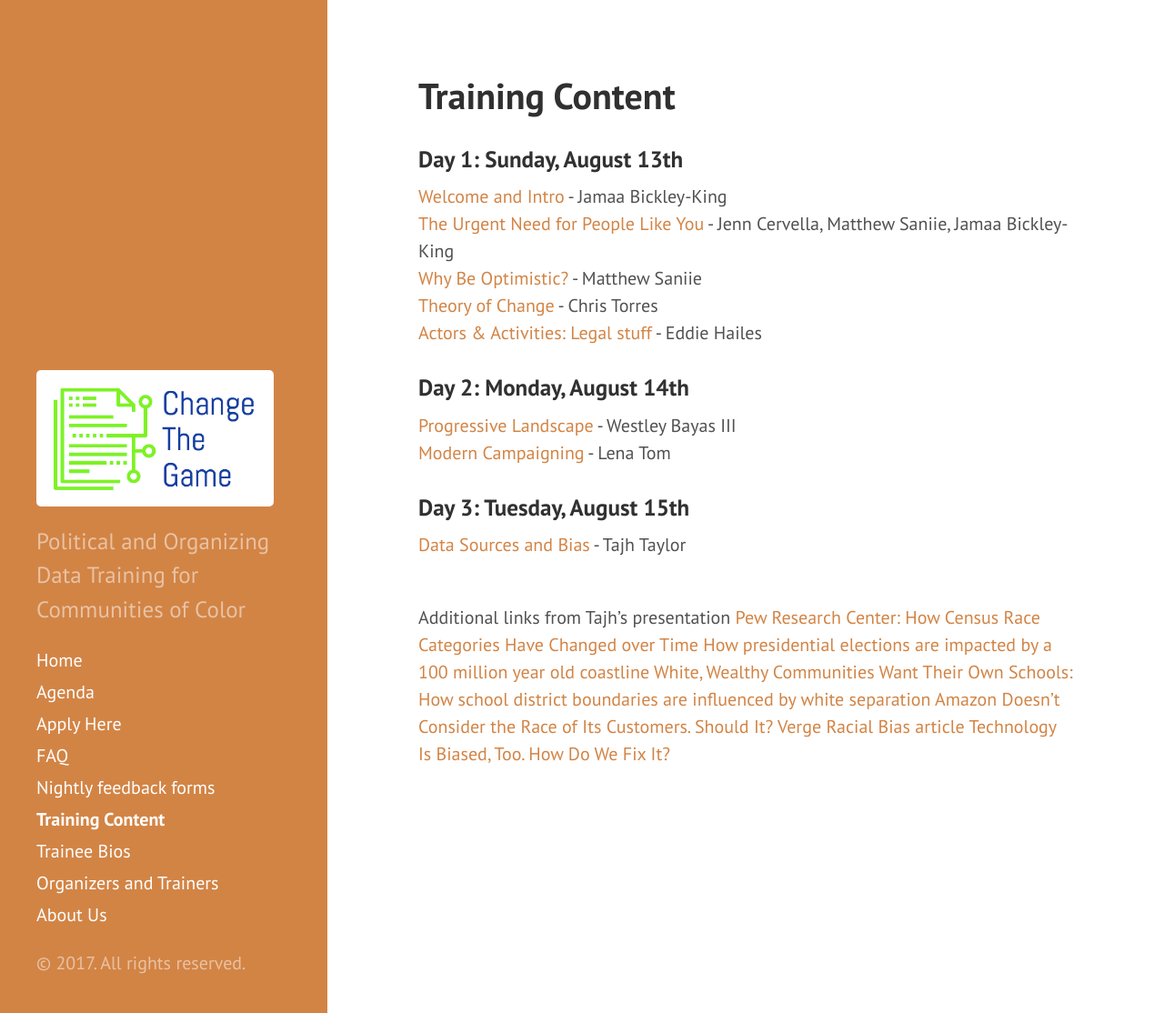
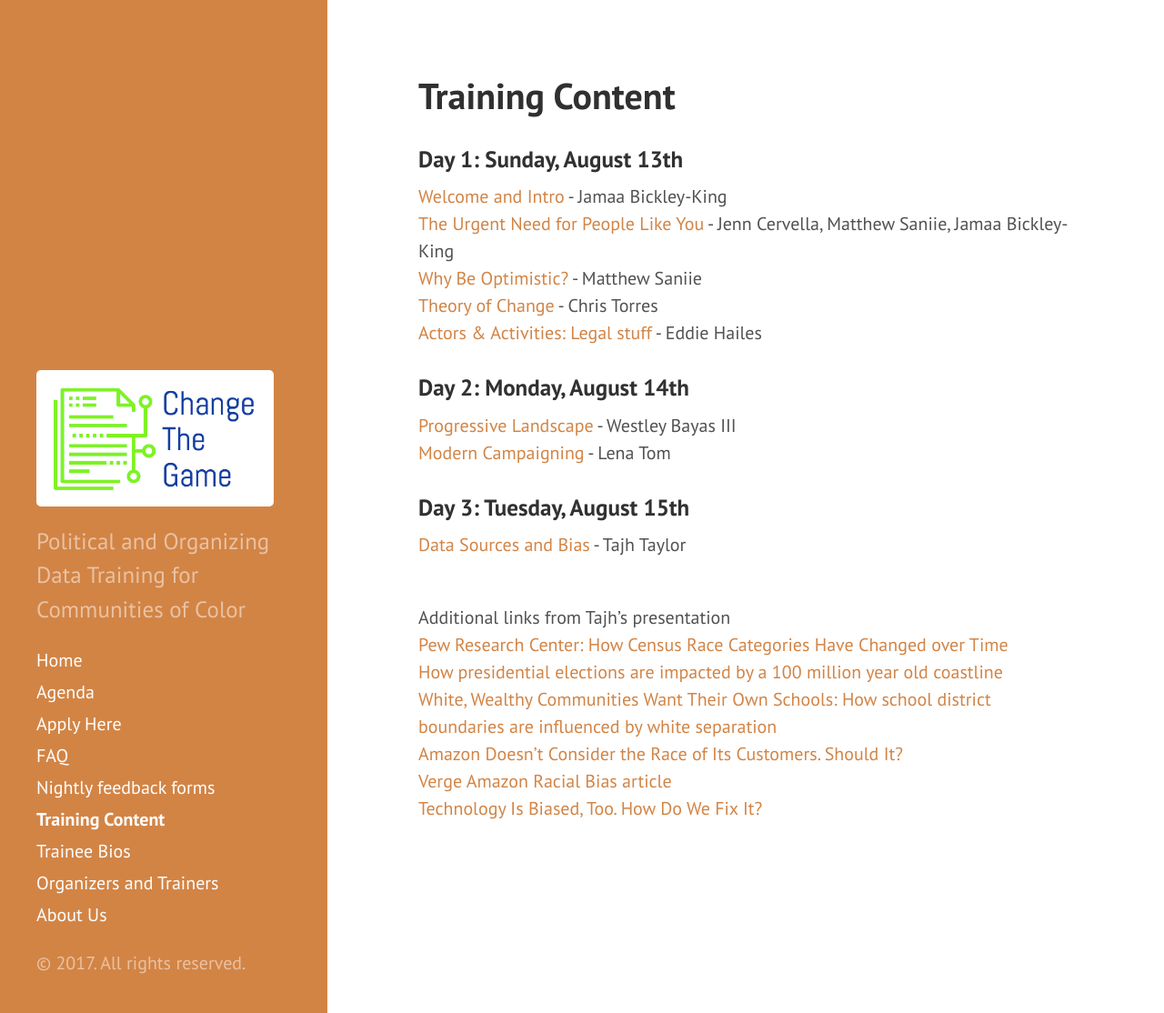
Before and after one commit to anniejw6/changethegame_site, a Jekyll site: the page built from slides.md, in a window 1280 px wide and 1114 px high. Shown: the whole window at 91% size. Built offline with Jekyll 4.4.1, drawn with Linux system fonts in a browser that asks for light colours.

Commit message:
Update slides.md

```diff
--- a/slides.md
+++ b/slides.md
@@ -21,11 +21,11 @@
 [Data Sources and Bias](https://www.dropbox.com/s/1evpmvcnpld5z6p/Data%20Sources%20and%20Bias-Tajh%20Taylor.pdf?dl=0) - Tajh Taylor
 
 <br>Additional links from Tajh's presentation
-[Pew Research Center: How Census Race Categories Have Changed over Time](http://www.pewsocialtrends.org/interactives/multiracial-timeline/)
-[How presidential elections are impacted by a 100 million year old coastline](http://www.deepseanews.com/2012/06/how-presidential-elections-are-impacted-by-a-100-million-year-old-coastline/)
-[White, Wealthy Communities Want Their Own Schools: How school district boundaries are influenced by white separation](https://www.usnews.com/news/education-news/articles/2017-06-21/white-wealthy-communities-line-up-to-create-their-own-school-districts)
-[Amazon Doesn't Consider the Race of Its Customers. Should It?](https://www.bloomberg.com/graphics/2016-amazon-same-day/)
-[Verge Racial Bias article](https://www.theverge.com/2016/5/8/11634830/amazon-same-day-delivery-racial-bias-pledge)
-[Technology Is Biased, Too. How Do We Fix It?](https://fivethirtyeight.com/features/technology-is-biased-too-how-do-we-fix-it/)
+<br>[Pew Research Center: How Census Race Categories Have Changed over Time](http://www.pewsocialtrends.org/interactives/multiracial-timeline/)
+<br>[How presidential elections are impacted by a 100 million year old coastline](http://www.deepseanews.com/2012/06/how-presidential-elections-are-impacted-by-a-100-million-year-old-coastline/)
+<br>[White, Wealthy Communities Want Their Own Schools: How school district boundaries are influenced by white separation](https://www.usnews.com/news/education-news/articles/2017-06-21/white-wealthy-communities-line-up-to-create-their-own-school-districts)
+<br>[Amazon Doesn't Consider the Race of Its Customers. Should It?](https://www.bloomberg.com/graphics/2016-amazon-same-day/)
+<br>[Verge Amazon Racial Bias article](https://www.theverge.com/2016/5/8/11634830/amazon-same-day-delivery-racial-bias-pledge)
+<br>[Technology Is Biased, Too. How Do We Fix It?](https://fivethirtyeight.com/features/technology-is-biased-too-how-do-we-fix-it/)
 
 <br>
```
